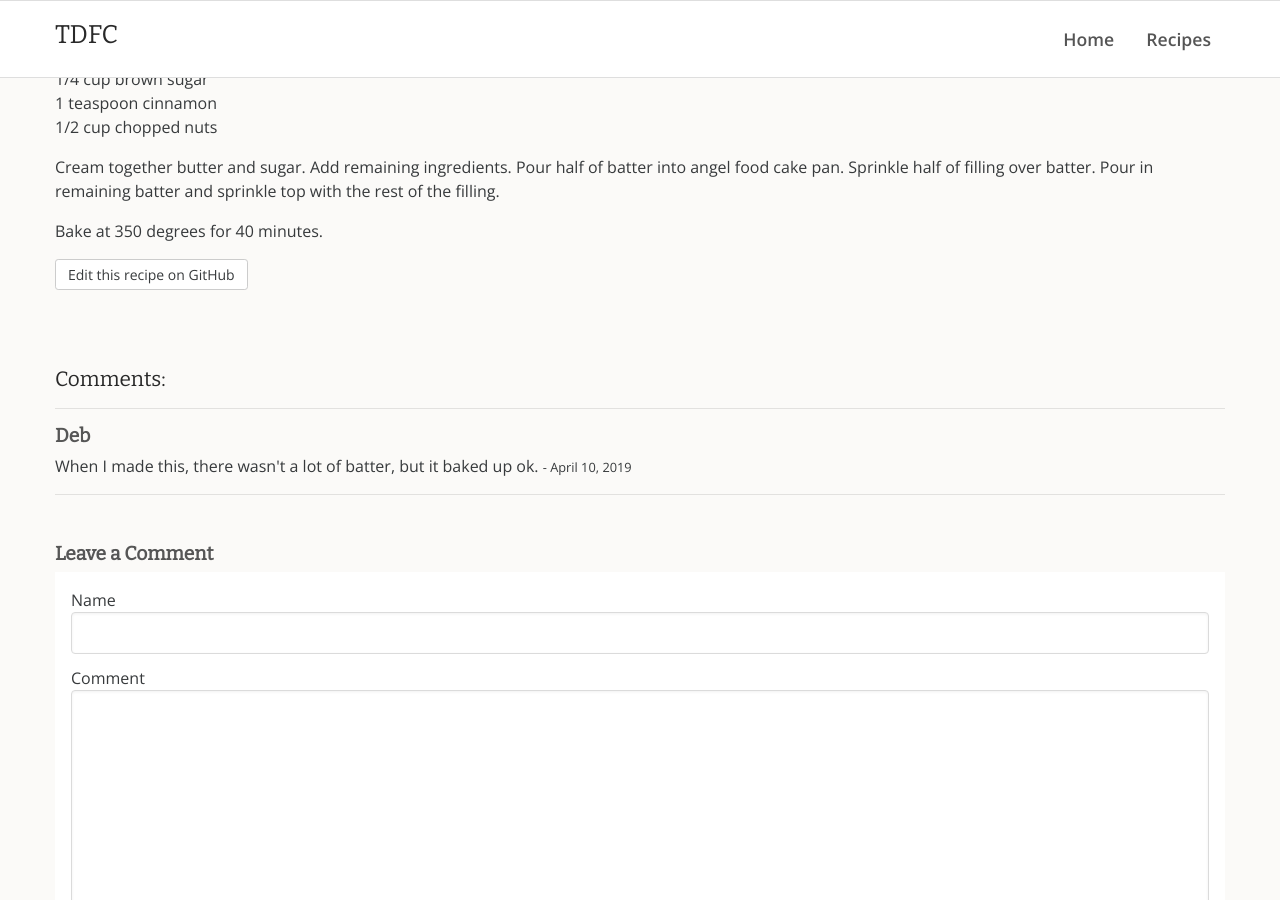
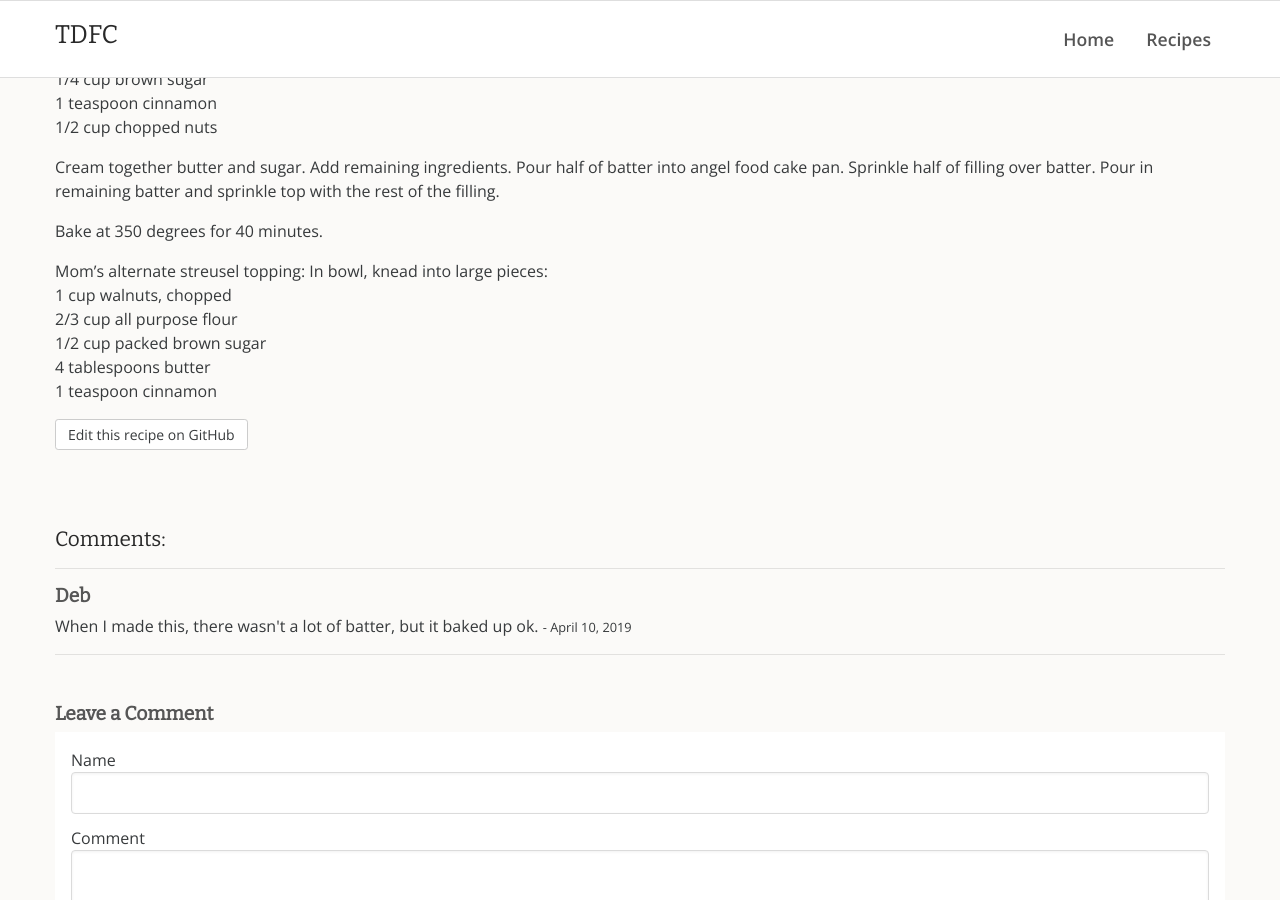
Before and after one commit to rdyar/tdfc, a Jekyll site: the page built from _odds-and-ends/streusel-coffee-cake.md, in a window 1280 px wide and 900 px high, scrolled down 358 px. Built offline with Jekyll 4.4.1, drawn with Linux system fonts in a browser that asks for light colours.

Commit message:
Update streusel-coffee-cake.md

```diff
--- a/_odds-and-ends/streusel-coffee-cake.md
+++ b/_odds-and-ends/streusel-coffee-cake.md
@@ -20,3 +20,12 @@ cake pan. Sprinkle half of filling over batter. Pour in remaining batter and spr
 rest of the filling.
 
 Bake at 350 degrees for 40 minutes.
+
+
+Mom's alternate streusel topping:
+In bowl, knead into large pieces:
+1 cup walnuts, chopped
+2/3 cup all purpose flour
+1/2 cup packed brown sugar
+4 tablespoons butter
+1 teaspoon cinnamon
```
